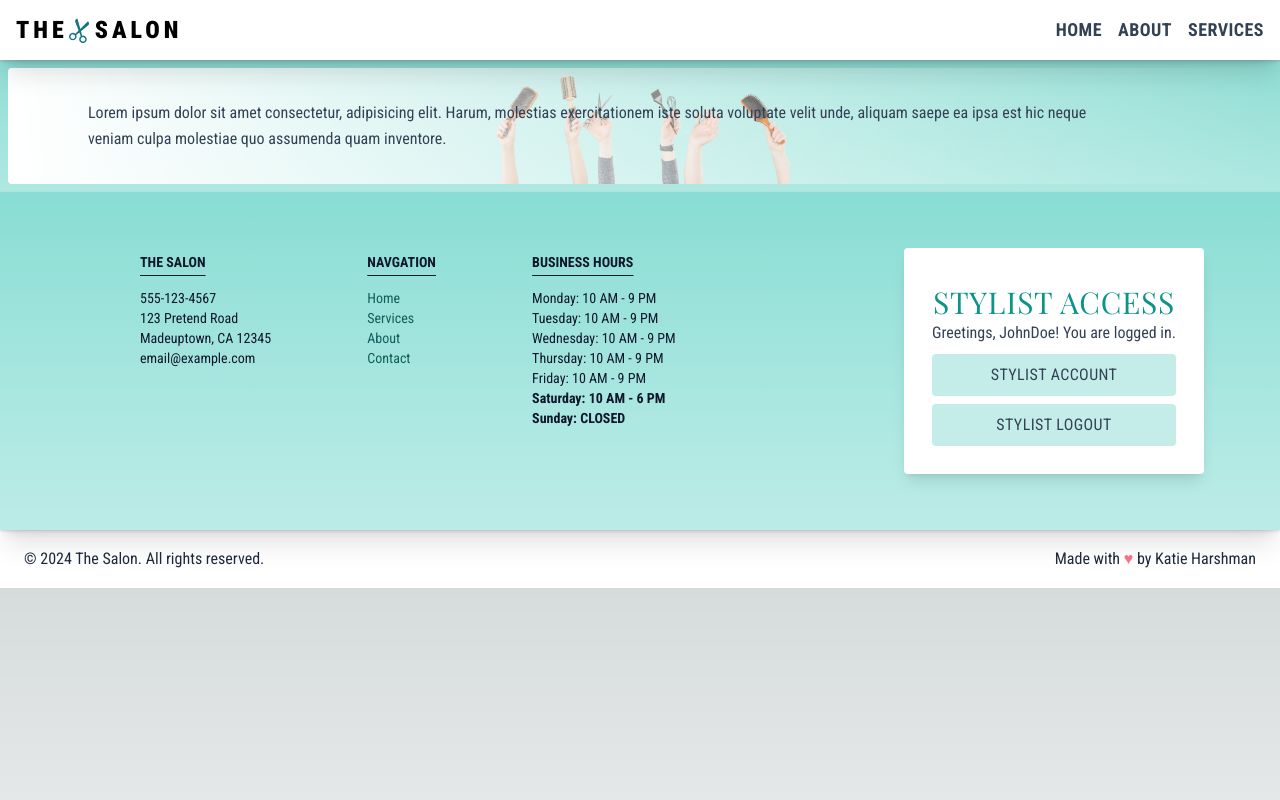
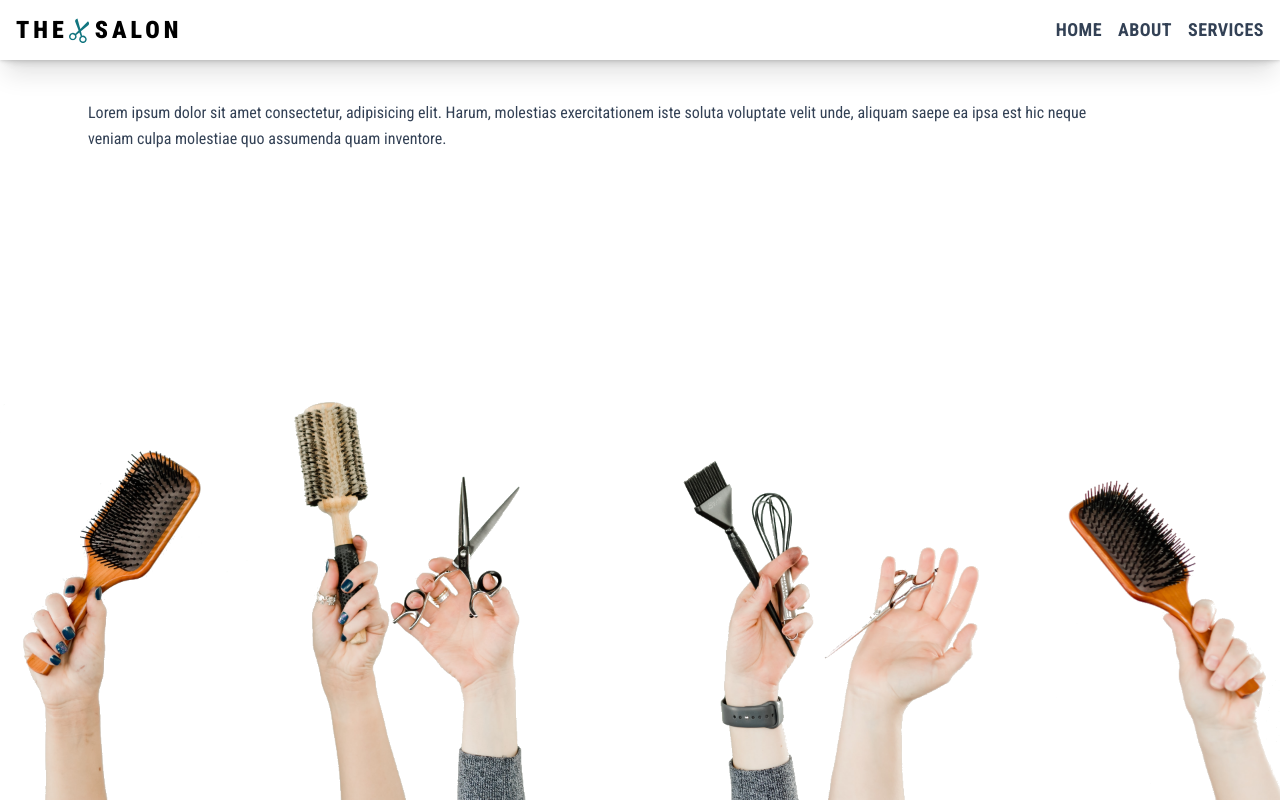
Before and after one commit to pie1011/salon, a Next.js app: page /register in a window 1280 px wide. Shown: the top 800 px of the page. Built offline with nearby package versions, Linux system fonts and the light colour scheme.

Commit message:
globalize navigation and footer

```diff
--- a/app/appointments/page.tsx
+++ b/app/appointments/page.tsx
@@ -1,23 +1,15 @@
 'use client'
 import React from "react";
-import Navigation from "@/components/navigation";
 import Appointments from "@/components/appointments";
-import FooterText from "@/components/footer-text";
-import FooterSticky from "@/components/footer-sticky";
 
 
 const SalonPage: React.FC = () => {
   return (
-    <div className="relative bg-gradient-to-b from-teal-400/50 to-white text-slate-700">
-      <header className="absolute bg-white drop-shadow shadow-xl sticky top-0">
-        <Navigation />
-      </header>
+    <main className="min-h-screen bg-gradient-to-b from-teal-400/50 to-white text-slate-700">
+
       <Appointments feed={[]} />
-      <footer className="shadow sticky">
-        <FooterText />
-      </footer>
-      <FooterSticky />
-    </div>
+
+    </main>
   );
 };
 
--- a/app/layout.tsx
+++ b/app/layout.tsx
@@ -1,10 +1,14 @@
 import "./globals.css";
-import localFont from 'next/font/local';
+import localFont from "next/font/local";
+import Navigation from "@/components/navigation";
+import Footer from "@/components/footer-text";
+import FooterSticky from "@/components/footer-sticky";
 
 export const metadata = {
   metadataBase: new URL("https://salon-kh.vercel.app"),
   title: "The Salon: Mock Website",
-  description: "A simple Next.js and Tailwind app with Vercel Postgres as the database",
+  description:
+    "A simple Next.js and Tailwind app with Vercel Postgres as the database",
 };
 
 const roboto_condensed = localFont({
@@ -20,7 +24,21 @@
 }) {
   return (
     <html lang="en" className="scroll-smooth leading-relaxed">
-      <body className={`${roboto_condensed.variable} font-sans text-slate-700 `}>{children}</body>
+      <body className={`${roboto_condensed.variable} font-sans text-slate-700 bg-white `}>
+        <header className="sticky absolute bg-white drop-shadow shadow-xl top-0">
+          <Navigation />
+        </header>
+        <div className="absoulte bg-white text-slate-700 min-h-svh ">
+          <main className="min-h-full">
+            {children}
+          </main>
+          <footer className="">
+            <Footer />
+            <FooterSticky />
+          </footer>
+        </div>
+
+      </body>
     </html>
   );
 }
--- a/app/page.tsx
+++ b/app/page.tsx
@@ -7,20 +7,10 @@
 
 const SalonPage: React.FC = () => {
   return (
-    <div className="relative bg-white text-slate-700">
-      <header className="absolute bg-white drop-shadow shadow-xl sticky top-0">
-        <Navigation />
-      </header>
       <main>
         <Hero />
         <FrontPage />
       </main>
-
-      <footer className="shadow sticky">
-        <FooterText />
-      </footer>
-      <FooterSticky />
-    </div>
   );
 };
 
--- a/app/register/page.tsx
+++ b/app/register/page.tsx
@@ -1,16 +1,9 @@
 import React from "react";
-import Navigation from "@/components/navigation";
 import Register from "@/components/register";
-import FooterText from "@/components/footer-text";
-import FooterSticky from "@/components/footer-sticky";
 
 const RegisterPage: React.FC = () => {
   return (
-    <div className="relative bg-gradient-to-b from-teal-400/50 to-white text-slate-700">
-      <header className="absolute bg-white drop-shadow shadow-xl sticky top-0">
-        <Navigation />
-      </header>
-      <main
+      <main className="min-h-screen"
         style={{
           backgroundImage:
             "url('/images/img-adam-winger-KVVjmb3IIL8-unsplash.png')",
@@ -22,11 +15,6 @@
       >
         <Register />
       </main>
-      <footer className="shadow sticky">
-        <FooterText />
-      </footer>
-      <FooterSticky />
-    </div>
   );
 };
 
--- a/components/footer-sticky.tsx
+++ b/components/footer-sticky.tsx
@@ -1,7 +1,7 @@
 
 import React from 'react';
 
-const Footer: React.FC = () => {
+const FooterSticky: React.FC = () => {
     let currentYear = new Date().getFullYear()
 
     return (
@@ -18,4 +18,4 @@
     );
 };
 
-export default Footer;
+export default FooterSticky;
```
